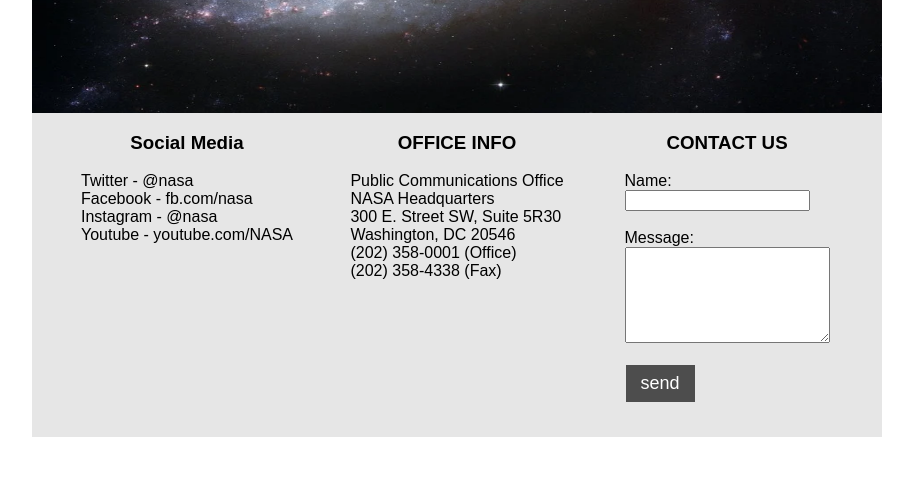
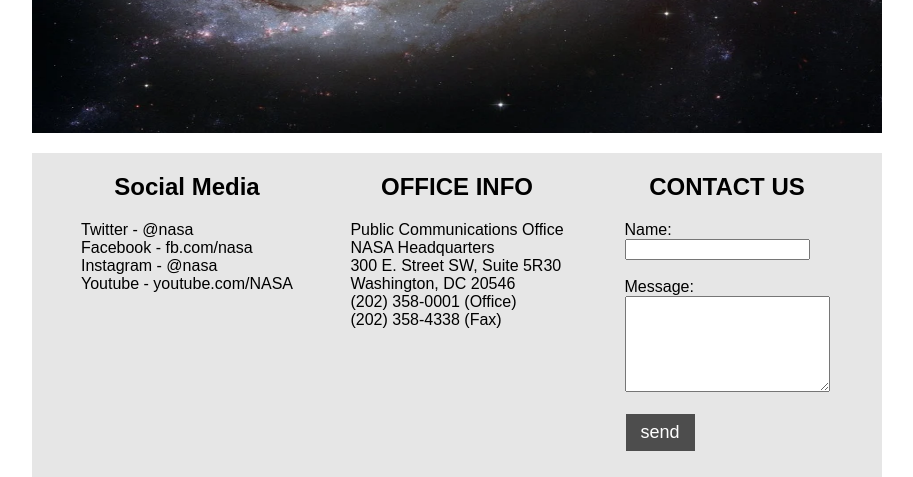
Before and after one commit to slisette127/NASA-landing, a plain HTML site: page index.html in a window 1280 px wide. Shown: the part 337-814 px from the top of the page, without its empty margins (183-1096 px from the left). Drawn offline with Linux system fonts and the light colour scheme.

Commit message:
corrected margin on main css section

```diff
--- a/index.html
+++ b/index.html
@@ -16,26 +16,34 @@
 </body>
 <section>
     <article class="title">
-      <h1>Social Media</h1>
-    <ul class="no-bullets">
-      <li>Twitter - @nasa</li>
-      <li>Facebook - fb.com/nasa</li>
-      <li>Instagram - @nasa</li>
-      <li>Youtube - youtube.com/NASA</li>
-
+      <h2>Social Media</h2>
+    <p>
+      Twitter - @nasa
+      <br>
+      Facebook - fb.com/nasa
+      <br>
+      Instagram - @nasa
+      <br>
+      Youtube - youtube.com/NASA
+      </p>
     </ul></article>
     <article class="title">
-      <h1>OFFICE INFO</h1>
-      <ul class="no-bullets">
-      <li>Public Communications Office</li>
-      <li>NASA Headquarters</li>
-      <li>300 E. Street SW, Suite 5R30</li>
-      <li>Washington, DC 20546</li>
-      <li>(202) 358-0001 (Office)</li>
-      <li>(202) 358-4338 (Fax)</li></ul>
+      <h2>OFFICE INFO</h2>
+      <p>
+      Public Communications Office
+      <br>
+      NASA Headquarters
+      <br>
+      300 E. Street SW, Suite 5R30
+      <br>
+      Washington, DC 20546
+      <br>
+      (202) 358-0001 (Office)
+      <br>
+      (202) 358-4338 (Fax)</p>
     </article>
     <article class="title">
-      <h1>CONTACT US</h1>
+      <h2>CONTACT US</h2>
       <form action="/action_page.php">
         <label for="fname">Name:</label>
         <br>
--- a/style.css
+++ b/style.css
@@ -11,6 +11,7 @@ main {
   color: white;
   align-items: center;
   justify-content: center;
+  margin: 20px 0 20px 0;
 }
 .Nasa {
   font: white;
@@ -38,10 +39,9 @@ article {
   flex-direction: column;
   background-color: rgb(230,230,230);
   font-family: sans-serif;
-
 }
 
-ul.no-bullets {
+p {
   display: flex;
   flex-direction: column;
   list-style-type: none;
```
